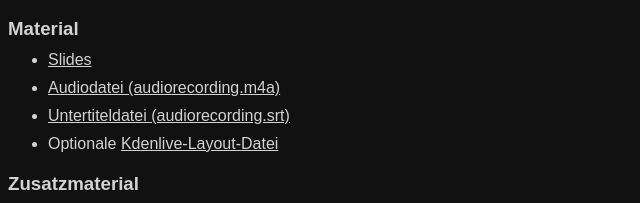
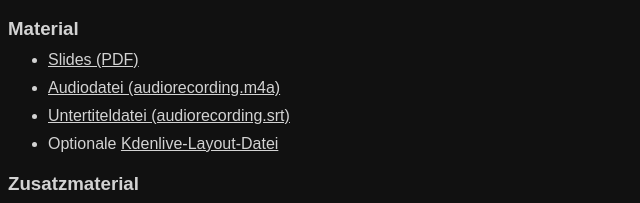
Before and after one commit to gymnerdfeld/fata-math-23-video, a plain HTML site: page index.html in a window 1280 px wide. Shown: the part 382-585 px from the top of the page, 0-640 px from the left. Drawn offline with Linux system fonts and the light colour scheme.

Commit message:
final final final update

```diff
--- a/index.html
+++ b/index.html
@@ -33,7 +33,7 @@
     </ul>
     <h3>Material</h3>
     <ul>
-        <li><a href="fata-23-video-slides.pdf">Slides</a></li>
+        <li><a href="fata-23-video-slides.pdf">Slides (PDF)</a></li>
         <li><a href="audiorecording.m4a" download>Audiodatei (audiorecording.m4a)</a></li>
         <li><a href="audiorecording.srt" download>Untertiteldatei (audiorecording.srt)</a></li>
         <li>Optionale <a href="custom-editing.kdenlivelayout" download>Kdenlive-Layout-Datei</a></li>
```
